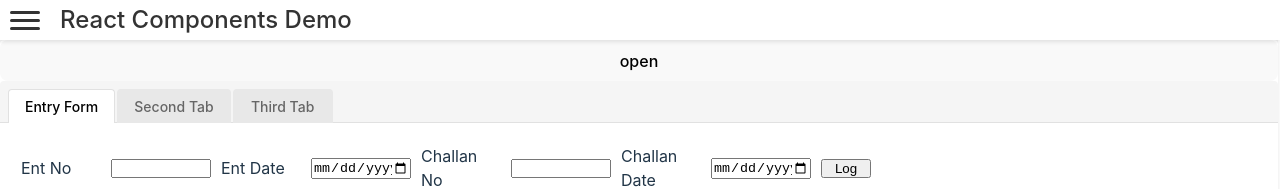
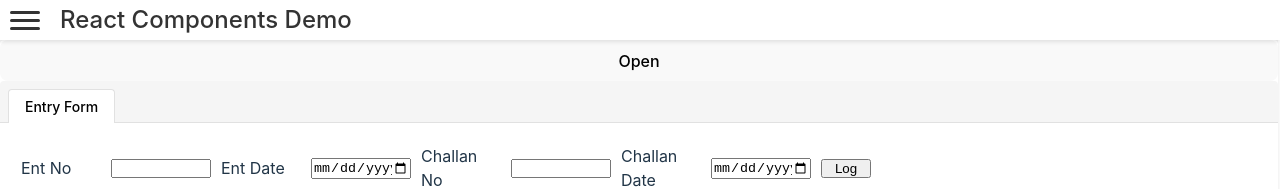
Before and after one commit to d-machine/ais-react, a React (Vite) app: page / in a window 1280 px wide. Shown: the top 189 px of the page. Built offline with nearby package versions, Linux system fonts and the light colour scheme.

Commit message:
create Tab Store

```diff
--- a/src/App.tsx
+++ b/src/App.tsx
@@ -11,18 +11,6 @@
     title: 'Entry Form',
     content: <EntryForm formId={"tab1"}/>,
     status:"ACTIVE"
-  },
-  {
-    id: 'tab2',
-    title: 'Second Tab',
-    content: <EntryForm formId={"tab2"}/>,
-    status:"OPEN"
-  },
-  {
-    id: 'tab3',
-    title: 'Third Tab',
-    content: <EntryForm formId={"tab3"}/>,
-    status:"CLOSE"
   }
 ];
 
@@ -32,6 +20,12 @@
 
   const addTab = (formId:string,form_tab_map:{[key:string]:string}) => {
     if(formId in form_tab_map){
+      const _tabId = form_tab_map[formId];
+      const updatedTabs = tabs.map(tab => ({
+        ...tab,
+        status: tab.id === _tabId ? 'ACTIVE' :tab.status === 'CLOSE' ? 'CLOSE' : 'OPEN',
+      }));
+      setTabs(updatedTabs);
       return;
     }
     const newTabId = `tab${tabs.length + 1}`;
@@ -56,7 +50,7 @@
     <div className={styles.app}>
       <Header title="React Components Demo" addTab={addTab} />
       <main className={styles.content}>
-        <TabContainer tabs={tabs} />
+        <TabContainer tabs={tabs} onTabsUpdate={setTabs}/>
       </main>
     </div>
   );
--- a/src/components/tabs/TabContainer.tsx
+++ b/src/components/tabs/TabContainer.tsx
@@ -1,36 +1,34 @@
-import { useState, useEffect } from 'react';
 import { Tab } from './types';
 import TabHeader from './TabHeader';
 import styles from './Tabs.module.css';
 
 interface TabContainerProps {
   tabs: Tab[];
-  defaultTabId?: string;
+  onTabsUpdate: (updatedTabs: Tab[]) => void;
 }
 
-export default function TabContainer({ tabs, defaultTabId }: TabContainerProps) {
-  const [activeTabId, setActiveTabId] = useState(defaultTabId || tabs[0]?.id || '');
+export default function TabContainer({ tabs, onTabsUpdate }: TabContainerProps) {
+  const activeTab = tabs.find(tab => tab.status === 'ACTIVE');
 
-  useEffect(() => {
-    if (!activeTabId && tabs.length > 0) {
-      setActiveTabId(tabs[0].id);
-    }
-  }, [tabs, activeTabId]);
-
-  const activeTab = tabs.find(tab => tab.id === activeTabId);
+  const handleTabChange = (tabId: string) => {
+    const updatedTabs = tabs.map(tab => ({
+      ...tab,
+      status: tab.id === tabId ? 'ACTIVE' :tab.status === 'CLOSE' ? 'CLOSE' : 'OPEN',
+    }));
+    onTabsUpdate(updatedTabs);
+  };
 
   return (
     <div className={styles.tabContainer}>
-      <button onClick={()=>{console.log(tabs);
-      }}>open</button>
-      <TabHeader
-        tabs={tabs}
-        activeTabId={activeTabId}
-        onTabChange={setActiveTabId}
-      />
-      <div className={styles.tabContent}>
-        {activeTab?.content}
-      </div>
+      <button
+        onClick={() => {
+          console.log(tabs);
+        }}
+      >
+        Open
+      </button>
+      <TabHeader tabs={tabs} activeTabId={activeTab?.id || ''} onTabChange={handleTabChange} />
+      <div className={styles.tabContent}>{activeTab?.content}</div>
     </div>
   );
 }
```
Also changed, not shown: src/components/tabs/TabHeader.tsx (line endings or trailing spaces).
